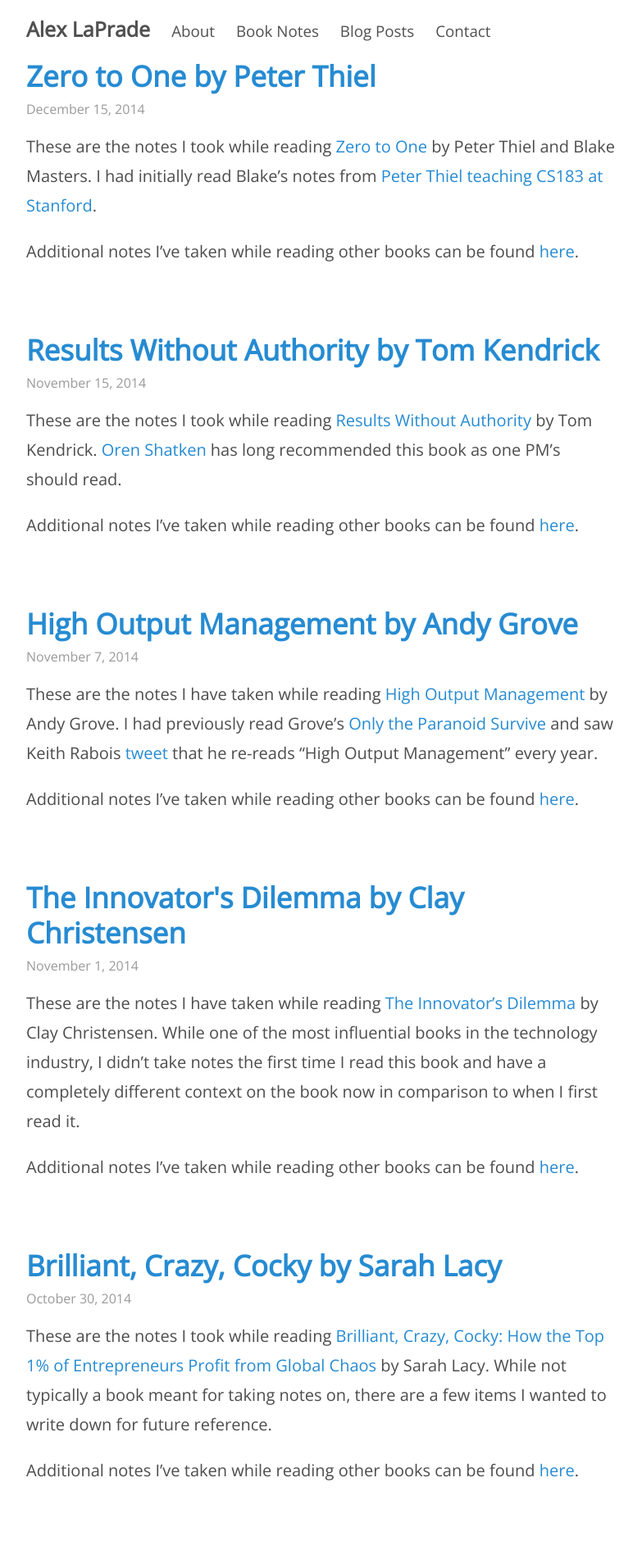
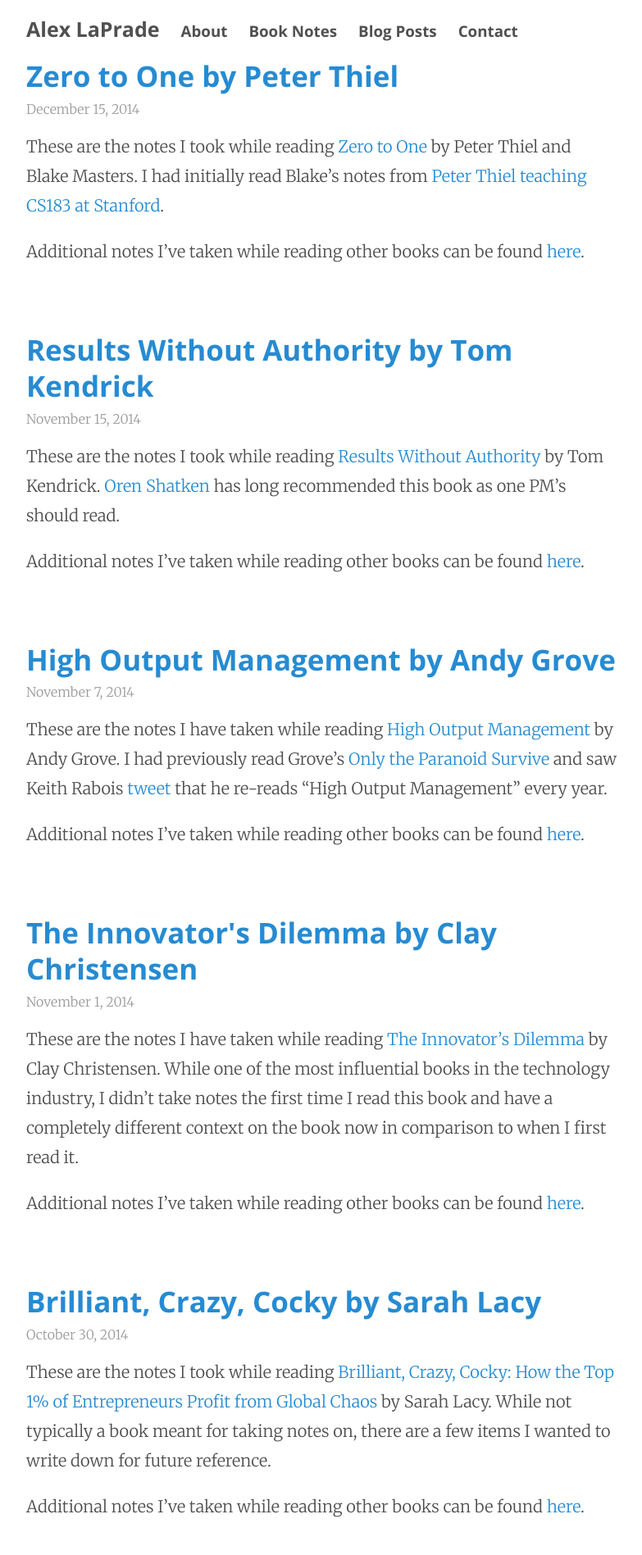
Before and after one commit to laprade/laprade.github.io, a Jekyll site: the page built from index.html, in a window 1280 px wide. Shown: the top 1897 px of the page at 82% size, without its empty margins (248-1031 px from the left). Built offline with Jekyll 4.4.1, drawn with Linux system fonts in a browser that asks for light colours; the list of posts is cut into pages by our own code.

Commit message:
updated body to use Merriweather font

```diff
--- a/public/css/poole.css
+++ b/public/css/poole.css
@@ -12,7 +12,9 @@
  * Themes
  */
 
-@import url('http://fonts.googleapis.com/css?family=Open+Sans');
+
+@import url(http://fonts.googleapis.com/css?family=Merriweather:300);
+@import url(http://fonts.googleapis.com/css?family=Open+Sans:700);
 
 * {
   -webkit-box-sizing: border-box;
@@ -27,7 +29,7 @@
 }
 
 html {
-  font-family: "Helvetica Neue", Helvetica, Arial, sans-serif;
+  font-family: 'Open Sans', sans-serif;
   font-size: 1.8rem;
   line-height: 1.8em;
 }
@@ -38,8 +40,7 @@
 }
 
 body {
-  font-family: 'Open Sans', sans-serif;
-  /* Web font first seen on http://csswizardry.com */
+  font-family: 'Merriweather', serif;
   color: #4d4d4d;
   background-color: #fff;
   -webkit-text-size-adjust: 100%;
@@ -223,7 +224,7 @@
 }
 tbody tr:nth-child(odd) td,
 tbody tr:nth-child(odd) th {
-  background-color: #f9f9f9;
+  background-color: #fdfdfd;
 }
 
 
@@ -243,7 +244,7 @@
   margin-bottom: 1rem;
   padding: 1rem;
   color: #717171;
-  background-color: #f9f9f9;
+  background-color: #fdfdfd;
 }
 
 .container {
@@ -309,7 +310,7 @@
 /* Meta data line below post title */
 .post-date {
   display: block;
-  font-family: 'Open Sans', sans-serif;
+  font-family: 'Merriweather', serif;
   font-size: .8rem;
   margin-top: -.5rem;
   margin-bottom: .5rem;
```
